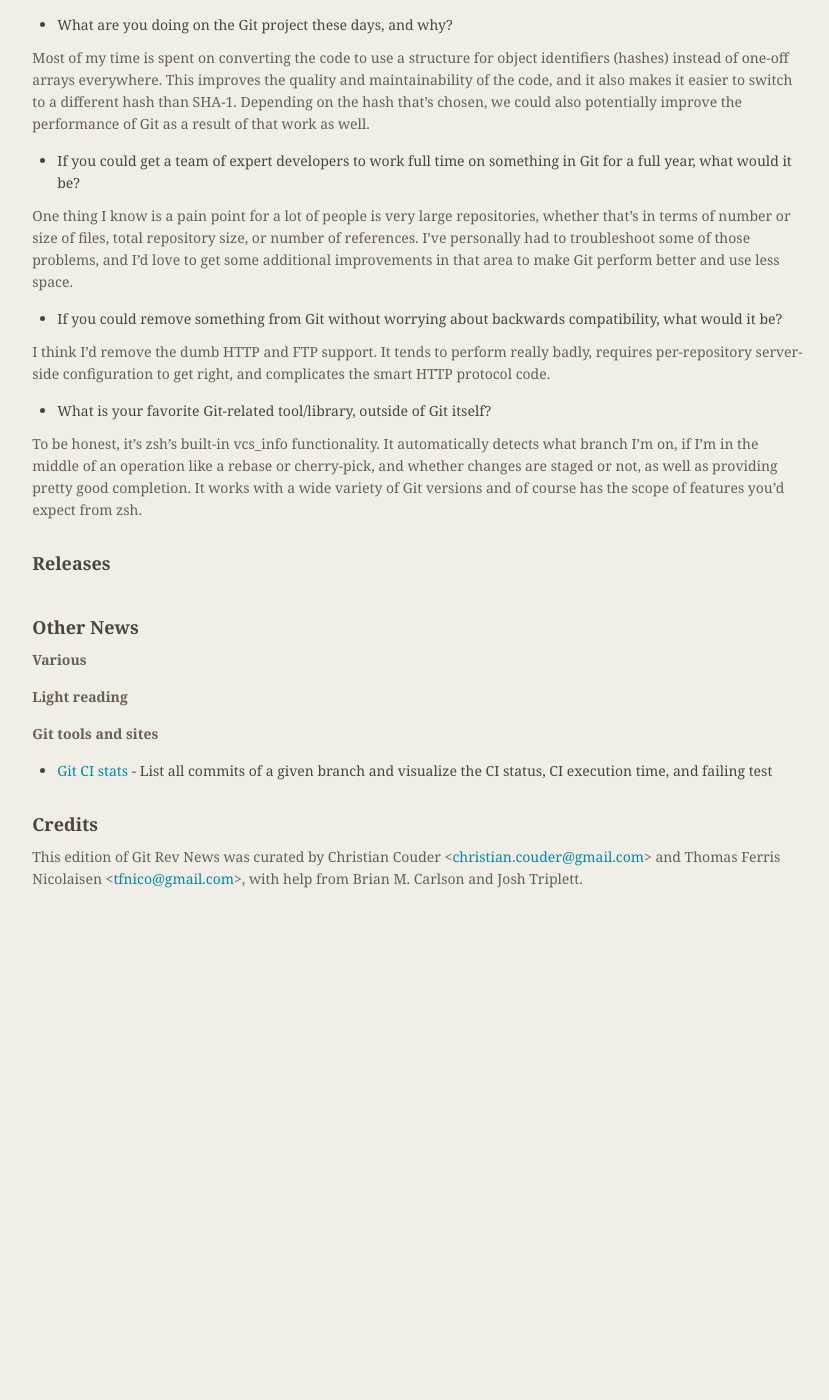
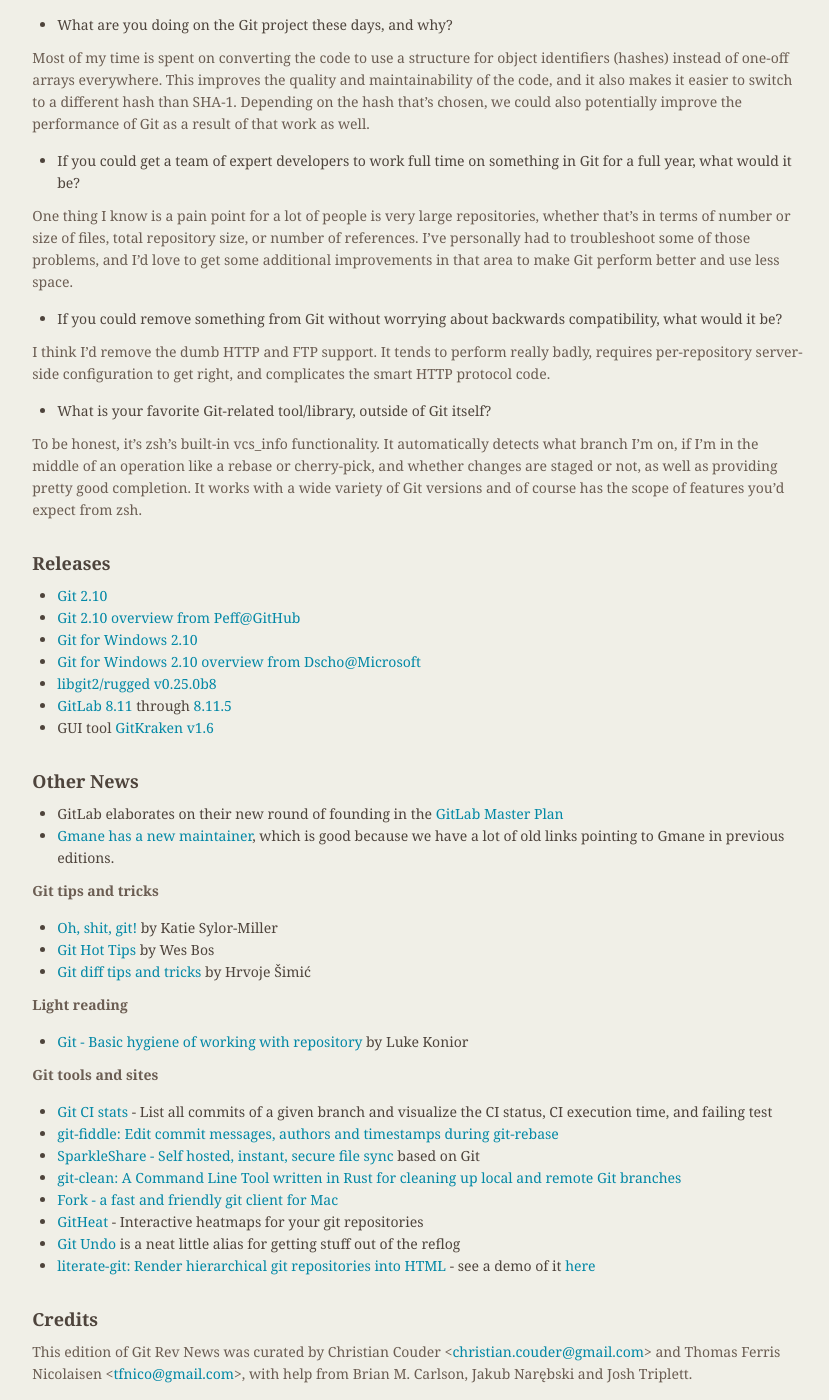
Before and after one commit to git/git.github.io, a Jekyll site: the page built from rev_news/drafts/edition-19.md, in a window 1280 px wide and 1400 px high, scrolled down 5236 px. Shown: the whole window, without its empty margins (339-1168 px from the left). Built offline with Jekyll 4.4.1, drawn with Linux system fonts in a browser that asks for light colours; before the commit the page ends 6141 px from its top, so only the background shows below that.

Commit message:
rn-19: add links and releases

```diff
--- a/rev_news/drafts/edition-19.md
+++ b/rev_news/drafts/edition-19.md
@@ -384,20 +384,39 @@
 
 ## Releases
 
+* [Git 2.10](https://public-inbox.org/git/xmqqtwdxsp5q.fsf@gitster.mtv.corp.google.com/)
+* [Git 2.10 overview from Peff@GitHub](https://github.com/blog/2242-git-2-10-has-been-released)
+* [Git for Windows 2.10](https://github.com/git-for-windows/git/releases/tag/v2.10.0.windows.1)
+* [Git for Windows 2.10 overview from Dscho@Microsoft](https://blogs.msdn.microsoft.com/visualstudioalm/2016/09/03/whats-new-in-git-for-windows-2-10/)
+* [libgit2/rugged v0.25.0b8](https://github.com/libgit2/rugged/releases/tag/v0.25.0b8)
+* [GitLab 8.11](https://about.gitlab.com/2016/08/22/gitlab-8-11-released/) through [8.11.5 ](https://about.gitlab.com/2016/09/07/gitlab-8-dot-11-dot-5-released/)
+* GUI tool [GitKraken v1.6](https://blog.axosoft.com/2016/09/12/gitkraken-v1-6/)
 
 ## Other News
 
-__Various__
+* GitLab elaborates on their new round of founding in the [GitLab Master Plan](https://about.gitlab.com/2016/09/13/gitlab-master-plan/)
+* [Gmane has a new maintainer](http://lwn.net/Articles/699704/), which is good because we have a lot of old links pointing to Gmane in previous editions.
+
+__Git tips and tricks__
+* [Oh, shit, git!](http://ohshitgit.com/) by Katie Sylor-Miller
+* [Git Hot Tips](http://wesbos.com/git-hot-tips/) by Wes Bos
+* [Git diff tips and tricks](https://blog.twobucks.co/git-diff-tips-and-tricks/) by Hrvoje Šimić
 
 
 __Light reading__
-
+* [Git - Basic hygiene of working with repository](http://www.allinmobile.co/git-basic-hygiene-of-working-with-repository/) by Luke Konior
 
 __Git tools and sites__
 * [Git CI stats](https://larsxschneider.github.io/git-ci-stats/) - List all commits of a given branch and visualize the CI status, CI execution time, and failing test
-
+* [git-fiddle: Edit commit messages, authors and timestamps during git-rebase](https://github.com/felixSchl/git-fiddle)
+* [SparkleShare - Self hosted, instant, secure file sync](https://www.sparkleshare.org/) based on Git
+* [git-clean: A Command Line Tool written in Rust for cleaning up local and remote Git branches](https://github.com/mcasper/git-clean)
+* [Fork - a fast and friendly git client for Mac](https://git-fork.com/)
+* [GitHeat](http://www.mustafa-s.com/Githeat/) - Interactive heatmaps for your git repositories
+* [Git Undo](http://megakemp.com/2016/08/25/git-undo/) is a neat little alias for getting stuff out of the reflog
+* [literate-git: Render hierarchical git repositories into HTML](https://github.com/bennorth/literate-git/) - see a demo of it [here](http://www.redfrontdoor.org/20160813-literate-git-demo/index.html)
 
 ## Credits
 
 This edition of Git Rev News was curated by Christian Couder &lt;<christian.couder@gmail.com>&gt; and
-Thomas Ferris Nicolaisen &lt;<tfnico@gmail.com>&gt;, with help from Brian M. Carlson and Josh Triplett.
+Thomas Ferris Nicolaisen &lt;<tfnico@gmail.com>&gt;, with help from Brian M. Carlson, Jakub Narębski and Josh Triplett.
```
